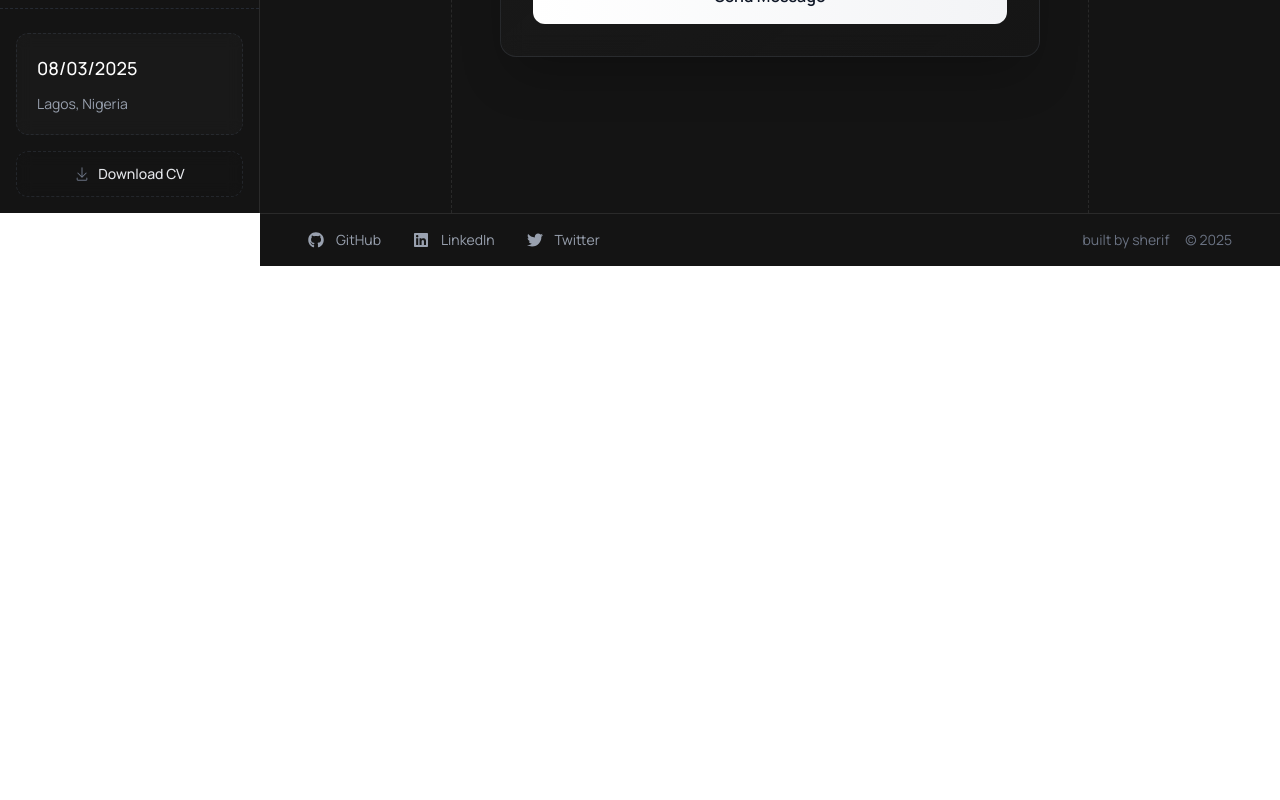
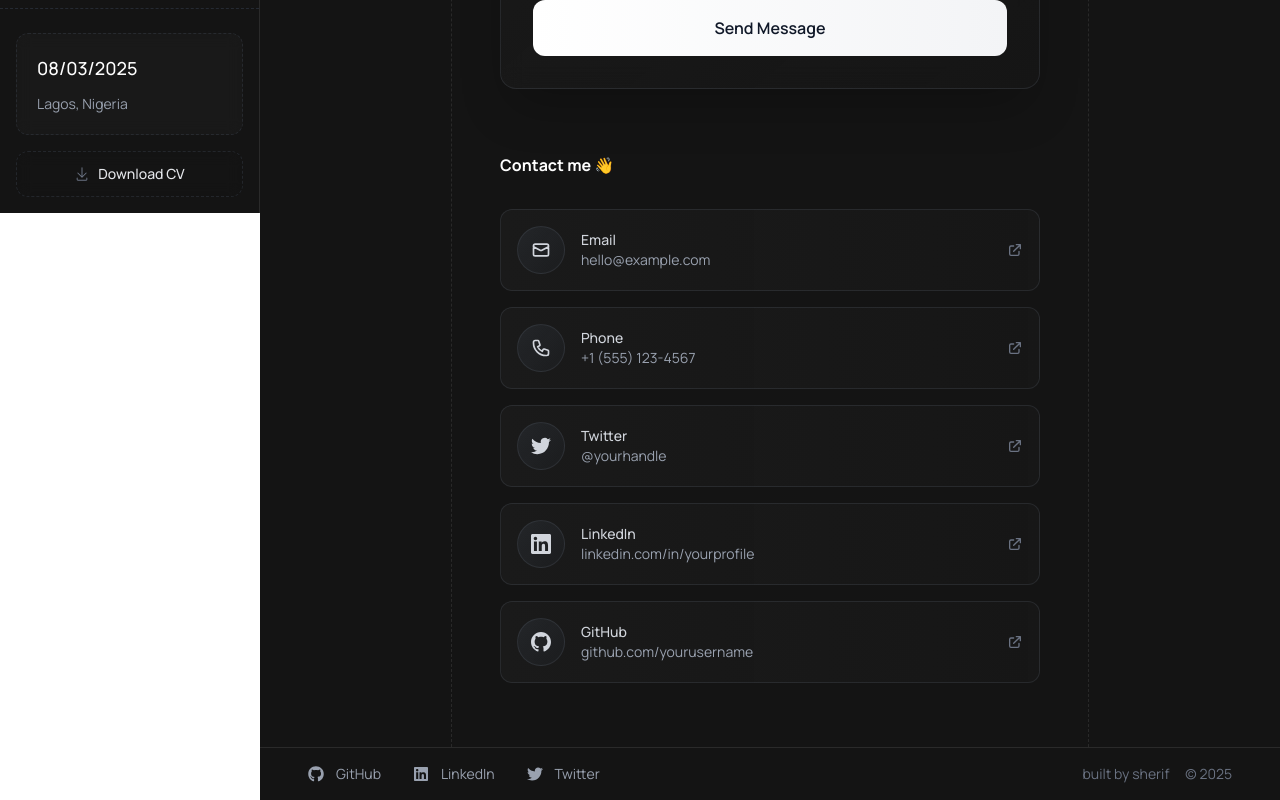
Before and after one commit to Sherifsani/bayt-v2, a Next.js app: page /contact in a window 1280 px wide. Shown: the part 587-1387 px from the top of the page. Before the commit the page ends 853 px from the top, so only its background shows below. Built offline with nearby package versions, Linux system fonts and the light colour scheme; a web font is replaced by a local one.

Commit message:
Add ContactInfo component to contact page for displaying contact details

```diff
--- a/app/components/contact/ContactInfo.tsx
+++ b/app/components/contact/ContactInfo.tsx
@@ -1,9 +1,150 @@
-import React from 'react'
+import React from "react";
 
 const ContactInfo = () => {
+  const contactDetails = [
+    {
+      title: "Email",
+      value: "hello@example.com",
+      icon: "email",
+      href: "mailto:hello@example.com",
+    },
+    {
+      title: "Phone",
+      value: "+1 (555) 123-4567",
+      icon: "phone",
+      href: "tel:+15551234567",
+    },
+    {
+      title: "Twitter",
+      value: "@yourhandle",
+      icon: "twitter",
+      href: "https://twitter.com/yourhandle",
+    },
+    {
+      title: "LinkedIn",
+      value: "linkedin.com/in/yourprofile",
+      icon: "linkedIn",
+      href: "https://linkedin.com/in/yourprofile",
+    },
+    {
+      title: "GitHub",
+      value: "github.com/yourusername",
+      icon: "github",
+      href: "https://github.com/yourusername",
+    },
+  ];
+
+  const getIcon = (iconType: string) => {
+    switch (iconType) {
+      case "email":
+        return (
+          <svg
+            className="w-5 h-5"
+            fill="none"
+            stroke="currentColor"
+            viewBox="0 0 24 24"
+          >
+            <path
+              strokeLinecap="round"
+              strokeLinejoin="round"
+              strokeWidth={2}
+              d="M3 8l7.89 4.26a2 2 0 002.22 0L21 8M5 19h14a2 2 0 002-2V7a2 2 0 00-2-2H5a2 2 0 00-2 2v10a2 2 0 002 2z"
+            />
+          </svg>
+        );
+      case "phone":
+        return (
+          <svg
+            className="w-5 h-5"
+            fill="none"
+            stroke="currentColor"
+            viewBox="0 0 24 24"
+          >
+            <path
+              strokeLinecap="round"
+              strokeLinejoin="round"
+              strokeWidth={2}
+              d="M3 5a2 2 0 012-2h3.28a1 1 0 01.948.684l1.498 4.493a1 1 0 01-.502 1.21l-2.257 1.13a11.042 11.042 0 005.516 5.516l1.13-2.257a1 1 0 011.21-.502l4.493 1.498a1 1 0 01.684.949V19a2 2 0 01-2 2h-1C9.716 21 3 14.284 3 6V5z"
+            />
+          </svg>
+        );
+      case "twitter":
+        return (
+          <svg className="w-5 h-5" fill="currentColor" viewBox="0 0 24 24">
+            <path d="M23.953 4.57a10 10 0 01-2.825.775 4.958 4.958 0 002.163-2.723c-.951.555-2.005.959-3.127 1.184a4.92 4.92 0 00-8.384 4.482C7.69 8.095 4.067 6.13 1.64 3.162a4.822 4.822 0 00-.666 2.475c0 1.71.87 3.213 2.188 4.096a4.904 4.904 0 01-2.228-.616v.06a4.923 4.923 0 003.946 4.827 4.996 4.996 0 01-2.212.085 4.936 4.936 0 004.604 3.417 9.867 9.867 0 01-6.102 2.105c-.39 0-.779-.023-1.17-.067a13.995 13.995 0 007.557 2.209c9.053 0 13.998-7.496 13.998-13.985 0-.21 0-.42-.015-.63A9.935 9.935 0 0024 4.59z" />
+          </svg>
+        );
+      case "linkedIn":
+        return (
+          <svg className="w-5 h-5" fill="currentColor" viewBox="0 0 24 24">
+            <path d="M20.447 20.452h-3.554v-5.569c0-1.328-.027-3.037-1.852-3.037-1.853 0-2.136 1.445-2.136 2.939v5.667H9.351V9h3.414v1.561h.046c.477-.9 1.637-1.85 3.37-1.85 3.601 0 4.267 2.37 4.267 5.455v6.286zM5.337 7.433c-1.144 0-2.063-.926-2.063-2.065 0-1.138.92-2.063 2.063-2.063 1.14 0 2.064.925 2.064 2.063 0 1.139-.925 2.065-2.064 2.065zm1.782 13.019H3.555V9h3.564v11.452zM22.225 0H1.771C.792 0 0 .774 0 1.729v20.542C0 23.227.792 24 1.771 24h20.451C23.2 24 24 23.227 24 22.271V1.729C24 .774 23.2 0 22.222 0h.003z" />
+          </svg>
+        );
+      case "github":
+        return (
+          <svg className="w-5 h-5" fill="currentColor" viewBox="0 0 24 24">
+            <path d="M12 0c-6.626 0-12 5.373-12 12 0 5.302 3.438 9.8 8.207 11.387.599.111.793-.261.793-.577v-2.234c-3.338.726-4.033-1.416-4.033-1.416-.546-1.387-1.333-1.756-1.333-1.756-1.089-.745.083-.729.083-.729 1.205.084 1.839 1.237 1.839 1.237 1.07 1.834 2.807 1.304 3.492.997.107-.775.418-1.305.762-1.604-2.665-.305-5.467-1.334-5.467-5.931 0-1.311.469-2.381 1.236-3.221-.124-.303-.535-1.524.117-3.176 0 0 1.008-.322 3.301 1.23.957-.266 1.983-.399 3.003-.404 1.02.005 2.047.138 3.006.404 2.291-1.552 3.297-1.23 3.297-1.23.653 1.653.242 2.874.118 3.176.77.84 1.235 1.911 1.235 3.221 0 4.609-2.807 5.624-5.479 5.921.43.372.823 1.102.823 2.222v3.293c0 .319.192.694.801.576 4.765-1.589 8.199-6.086 8.199-11.386 0-6.627-5.373-12-12-12z" />
+          </svg>
+        );
+      default:
+        return null;
+    }
+  };
+
   return (
-    <div>ContactInfo</div>
-  )
-}
+    <div className="text-gray-200">
+      <div className="mb-8">
+        <h3 className="font-bold text-white mb-2">Contact me 👋</h3>
+      </div>
 
-export default ContactInfo
+      <div className="space-y-4">
+        {contactDetails.map((contact, index) => (
+          <a
+            key={index}
+            href={contact.href}
+            target={
+              contact.icon !== "email" && contact.icon !== "phone"
+                ? "_blank"
+                : undefined
+            }
+            rel={
+              contact.icon !== "email" && contact.icon !== "phone"
+                ? "noopener noreferrer"
+                : undefined
+            }
+            className="group flex items-center gap-4 p-4 bg-gradient-to-r from-[rgb(40,40,40)]/30 to-[rgb(35,35,35)]/20 border border-gray-500/20 rounded-xl hover:from-[rgb(45,45,45)]/40 hover:to-[rgb(40,40,40)]/30 hover:border-gray-400/30 hover:shadow-lg transition-all duration-300 cursor-pointer"
+          >
+            <div className="flex items-center justify-center w-12 h-12 bg-gradient-to-br from-gray-600/20 to-gray-700/10 rounded-full border border-gray-500/20 text-gray-300 group-hover:text-white group-hover:scale-105 transition-all duration-300">
+              {getIcon(contact.icon)}
+            </div>
+            <div className="flex-1">
+              <p className="text-sm font-medium text-gray-300 group-hover:text-white transition-colors duration-300">
+                {contact.title}
+              </p>
+              <p className="text-gray-400 text-sm group-hover:text-gray-300 transition-colors duration-300">
+                {contact.value}
+              </p>
+            </div>
+            <div className="text-gray-500 group-hover:text-gray-300 transition-colors duration-300">
+              <svg
+                className="w-4 h-4"
+                fill="none"
+                stroke="currentColor"
+                viewBox="0 0 24 24"
+              >
+                <path
+                  strokeLinecap="round"
+                  strokeLinejoin="round"
+                  strokeWidth={2}
+                  d="M10 6H6a2 2 0 00-2 2v10a2 2 0 002 2h10a2 2 0 002-2v-4M14 4h6m0 0v6m0-6L10 14"
+                />
+              </svg>
+            </div>
+          </a>
+        ))}
+      </div>
+    </div>
+  );
+};
+
+export default ContactInfo;
--- a/app/contact/page.tsx
+++ b/app/contact/page.tsx
@@ -1,14 +1,16 @@
 import React from "react";
 import Heading from "../components/contact/Heading";
 import ContactForm from "../components/contact/ContactForm";
+import ContactInfo from "../components/contact/ContactInfo";
 
 const page = () => {
   return (
     <main className="grid grid-cols-1 lg:grid-cols-[1fr_2fr_1fr] bg-[rgb(20,20,20)] min-h-screen">
       <div className="hidden lg:block"></div>
-      <div className="lg:border-x border-gray-200/10 border-dashed w-full px-6 lg:px-12 py-16 flex flex-col gap-8">
+      <div className="lg:border-x border-gray-200/10 border-dashed w-full px-6 lg:px-12 py-16 flex flex-col gap-16">
         <Heading />
         <ContactForm />
+        <ContactInfo/>
       </div>
       <div className="hidden lg:block"></div>
     </main>
```
